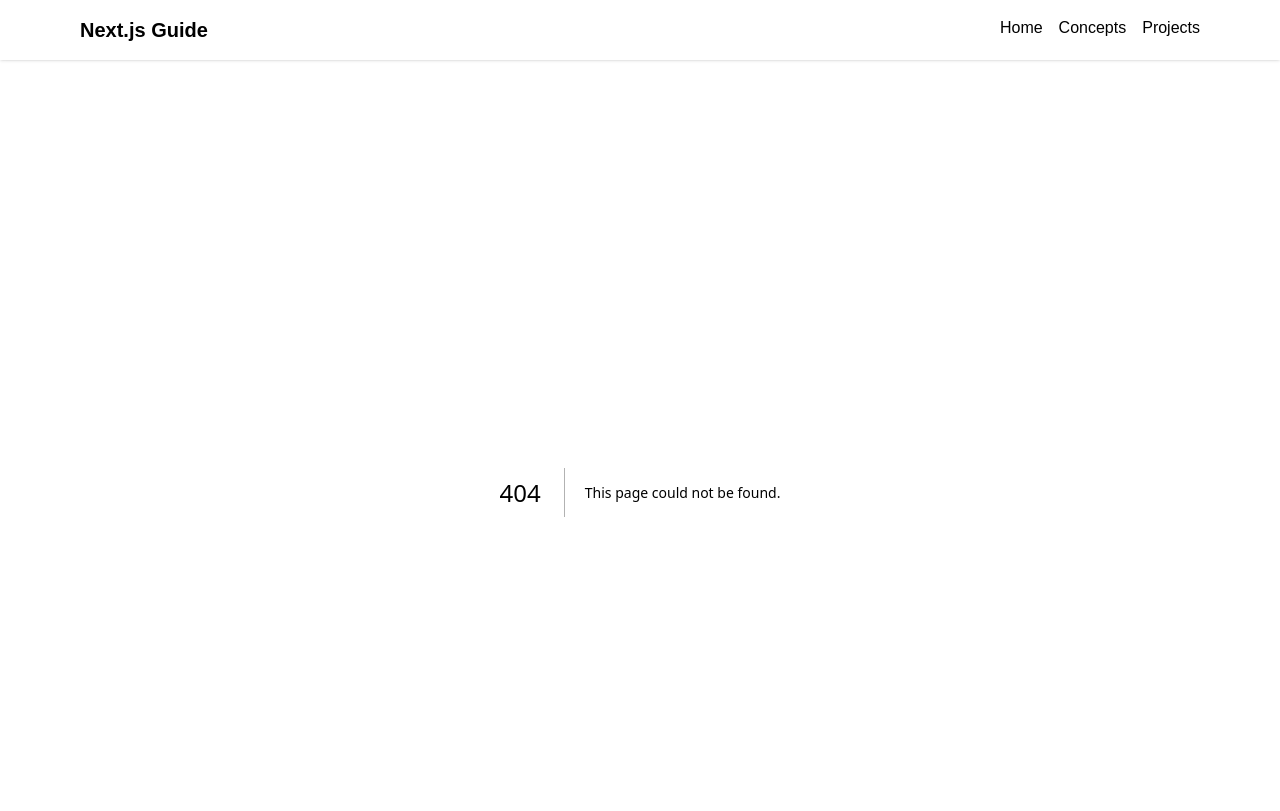
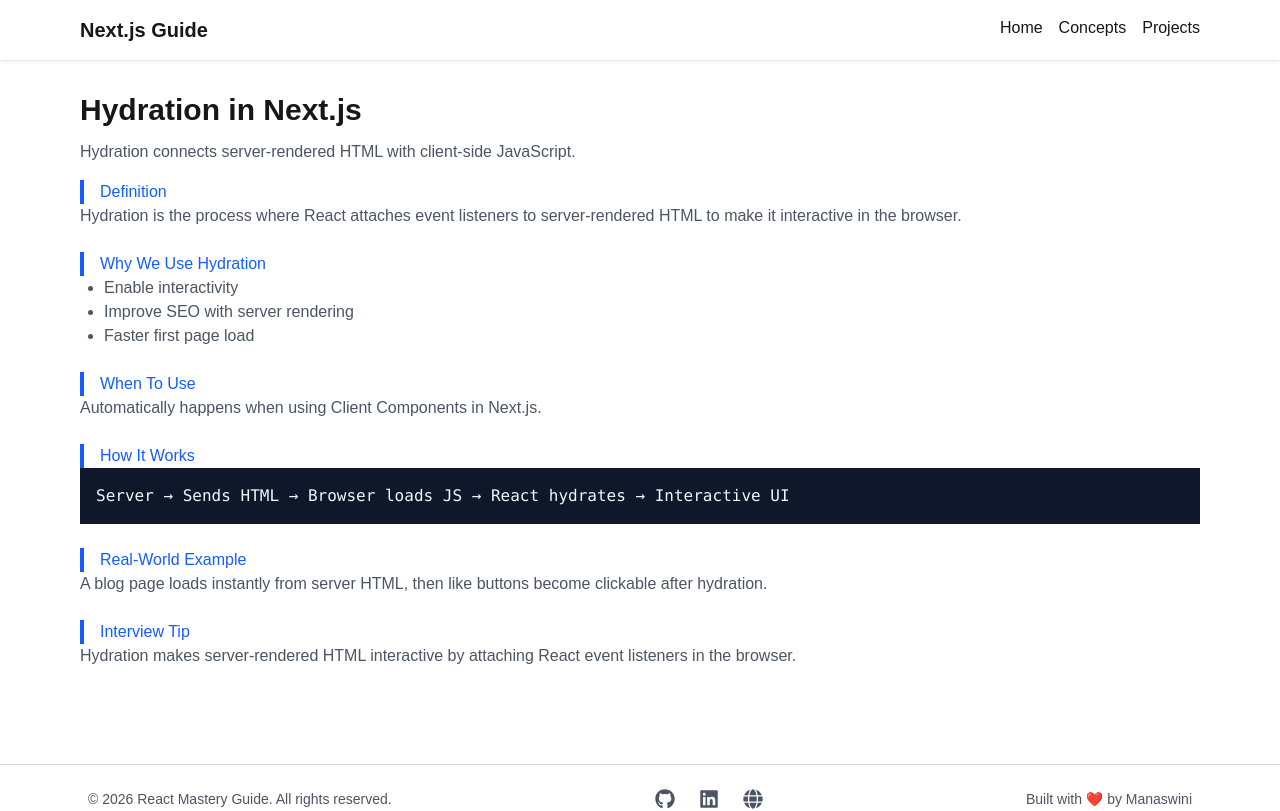
Before and after one commit to Monisasmal/nextjs-concept, a Next.js app: page /concepts/Hydration in a window 1280 px wide. Before the commit this address had no page. Shown: the top 811 px of the page. Built offline with nearby package versions, Linux system fonts and the light colour scheme.

Commit message:
update concept

```diff
--- /dev/null
+++ b/src/app/concepts/Hydration/page.jsx
@@ -0,0 +1,67 @@
+export const metadata = {
+  title: "Hydration in Next.js",
+};
+
+export default function HydrationConcept() {
+  return (
+    <article className="prose prose-slate max-w-none">
+
+      <h1 className="text-2xl md:text-3xl font-bold mb-3">
+        Hydration in Next.js
+      </h1>
+
+      <p className="text-gray-600 mb-4">
+        Hydration connects server-rendered HTML with client-side JavaScript.
+      </p>
+
+      <h2 className="text-blue-600 border-l-4 border-blue-600 pl-4">
+        Definition
+      </h2>
+      <p className="text-gray-600 mb-6">
+        Hydration is the process where React attaches event listeners to
+        server-rendered HTML to make it interactive in the browser.
+      </p>
+
+      <h2 className="text-blue-600 border-l-4 border-blue-600 pl-4">
+        Why We Use Hydration
+      </h2>
+      <ul className="list-disc pl-6 text-gray-600 mb-6">
+        <li>Enable interactivity</li>
+        <li>Improve SEO with server rendering</li>
+        <li>Faster first page load</li>
+      </ul>
+
+      <h2 className="text-blue-600 border-l-4 border-blue-600 pl-4">
+        When To Use
+      </h2>
+      <p className="text-gray-600 mb-6">
+        Automatically happens when using Client Components in Next.js.
+      </p>
+
+      <h2 className="text-blue-600 border-l-4 border-blue-600 pl-4">
+        How It Works
+      </h2>
+
+      <pre className="bg-slate-900 p-4 text-slate-100 mb-6 overflow-x-auto">
+        <code>{`Server → Sends HTML → Browser loads JS → React hydrates → Interactive UI`}</code>
+      </pre>
+
+      <h2 className="text-blue-600 border-l-4 border-blue-600 pl-4">
+        Real-World Example
+      </h2>
+      <p className="text-gray-600 mb-6">
+        A blog page loads instantly from server HTML, then like buttons
+        become clickable after hydration.
+      </p>
+
+      <h2 className="text-blue-600 border-l-4 border-blue-600 pl-4">
+        Interview Tip
+      </h2>
+      <p className="text-gray-600">
+        Hydration makes server-rendered HTML interactive by attaching
+        React event listeners in the browser.
+      </p>
+
+    </article>
+  );
+}
--- a/src/app/concepts/page.jsx
+++ b/src/app/concepts/page.jsx
@@ -37,7 +37,7 @@
   {name: "What is need of loading.js?", path:"concepts/LoadingConcept"},
   {name: "What is need of error.js?", path:"concepts/ErrorConcept"},
   {name: "What is Middleware?", path:"concepts/MiddlewareConcept "},
-  // {name: "What is Hydration?", path:"concepts/Hydration"},
+  {name: "What is Hydration?", path:"concepts/Hydration"},
   // {name: "What is Auth-guard?", path:"concepts/Auth-guard"},
   // {name: "What is Streaming?", path:"concepts/Streaming"},
   // {name: "What is difference between next VS react?", path:"concepts/NextVsReact"},
```
